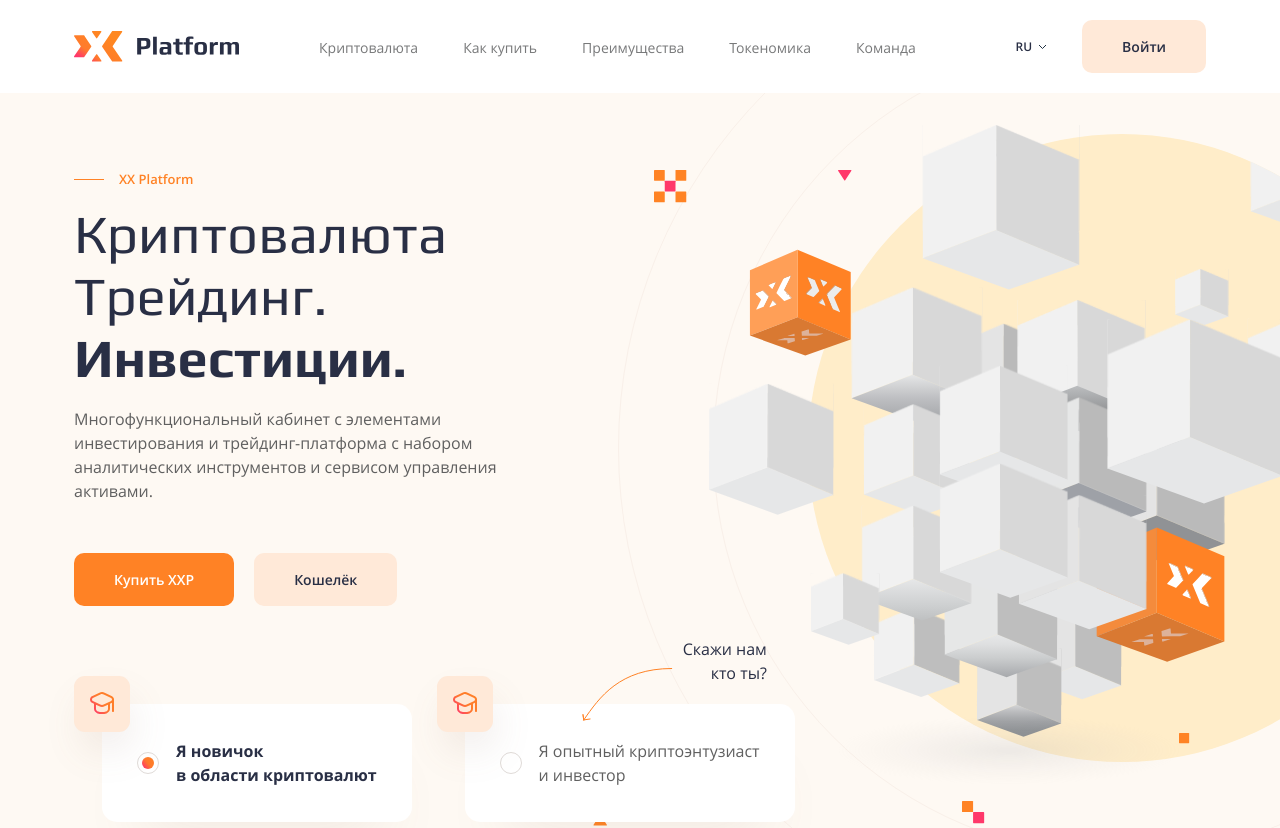
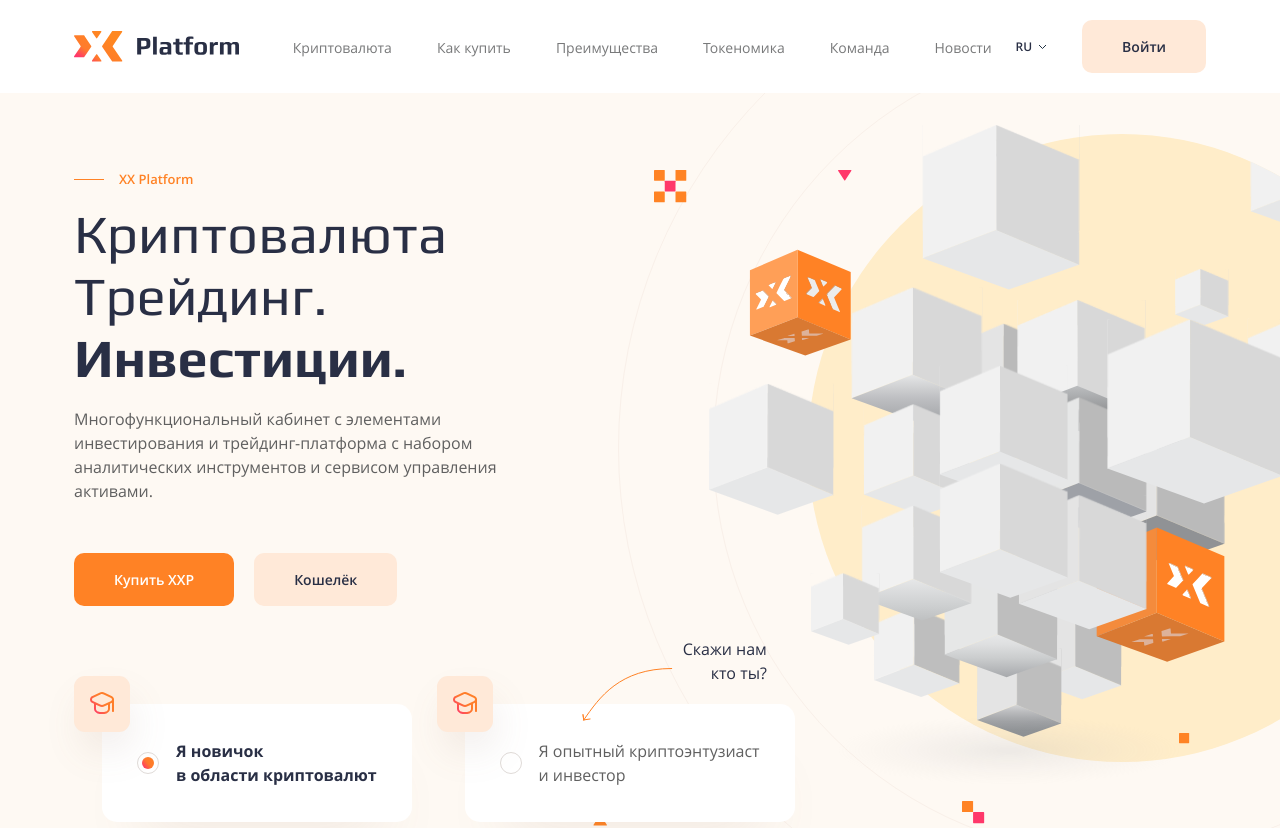
Before and after one commit to DimonONE/xpp, a React (Create React App) app: page / in a window 1280 px wide. Shown: the top 828 px of the page. Built offline with nearby package versions, Linux system fonts and the light colour scheme.

Commit message:
link news on  nav bar head  page

```diff
--- a/public/locales/en/translation.json
+++ b/public/locales/en/translation.json
@@ -7,7 +7,8 @@
                 "how_to_buy": "How to buy",
                 "advantages": "Advantages",
                 "tokenomics": "Tokenomics",
-                "team": "Team"
+                "team": "Team",
+                "news": "News"
             },
             "languages": {
                 "active_language": "EN",
--- a/public/locales/ru/translation.json
+++ b/public/locales/ru/translation.json
@@ -7,7 +7,8 @@
                 "how_to_buy": "Как купить",
                 "advantages": "Преимущества",
                 "tokenomics": "Токеномика",
-                "team": "Команда"
+                "team": "Команда",
+                "news": "Новости"
             },
             "languages": {
                 "active_language": "RU",
--- a/src/pages/HeadPage/Headers/Header.jsx
+++ b/src/pages/HeadPage/Headers/Header.jsx
@@ -6,6 +6,7 @@ import style from "./Header.module.css";
 import { Link } from "react-scroll";
 
 import logo_svg from "../../../img/logo.svg";
+import { NavLink } from "react-router-dom";
 
 export const Header = (props) => {
   const { t, i18n } = useTranslation();
@@ -44,8 +45,8 @@ export const Header = (props) => {
                 className="img-responsive header__logo-img"
               />
             </Link>
-            <nav className="header__nav">
-              <ul className="header__nav-list">
+            <nav className={`header__nav ${style.header__nav}`}>
+              <ul className={style.header__nav_list}>
                 <li className="header__nav-list-item">
                   <Link
                     to="currency"
@@ -100,6 +101,14 @@ export const Header = (props) => {
                   >
                     {t("headers.header.nav_bar.team")}
                   </Link>
+                </li>
+                <li className="header__nav-list-item">
+                  <NavLink
+                    to="/news"
+                    className={`header__nav-link ${style.cursor_pointer}`}
+                  >
+                    {t("headers.header.nav_bar.news")}
+                  </NavLink>
                 </li>
               </ul>
             </nav>
@@ -181,6 +190,11 @@ export const Header = (props) => {
                 {t("headers.header.nav_bar.team")}
               </Link>
             </li>
+            <li className="header__nav-list-item">
+              <NavLink to="/news" className={`${style.cursor_pointer}`}>
+                {t("headers.header.nav_bar.news")}
+              </NavLink>
+            </li>
           </ul>
           <div className="mobile-menu__switcher">
             <span
--- a/src/pages/HeadPage/Headers/Header.module.css
+++ b/src/pages/HeadPage/Headers/Header.module.css
@@ -1,3 +1,12 @@
+.header__nav_list {
+  display: flex;
+  width: max-content;
+  margin: auto;
+}
+.header__nav {
+  width: 100%;
+  height: 100%;
+}
 .cursor_pointer {
   cursor: pointer;
 }
--- a/src/pages/HeadPage/Main/Main.jsx
+++ b/src/pages/HeadPage/Main/Main.jsx
@@ -18,11 +18,15 @@ import { SectionTeam } from "./components/SectionTeam/SectionTeam";
 import { SectionTokenomics } from "./components/SectionTokenomics/SectionTokenomics";
 import { SectionWork } from "./components/SectionWork/SectionWork";
 import { PageNews } from "./components/News/PageNews/PageNews";
+import { PageArticle } from "./components/News/PageArticle/PageArticle";
 
 export const Main = (props) => {
   return (
     <>
       <Switch>
+        <Route path="/news/1">
+          <PageArticle />
+        </Route>
         <Route path="/news">
           <PageNews />
         </Route>
```
Also changed, not shown: src/App.css.
